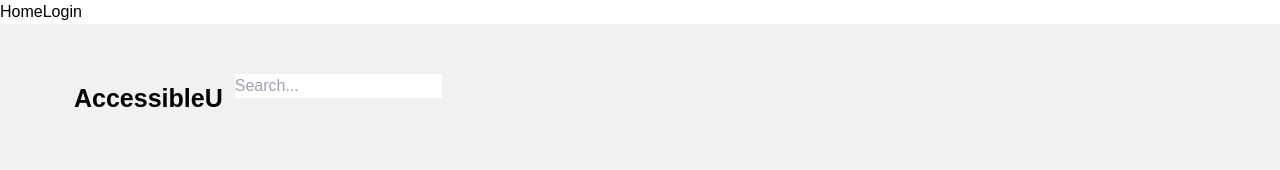
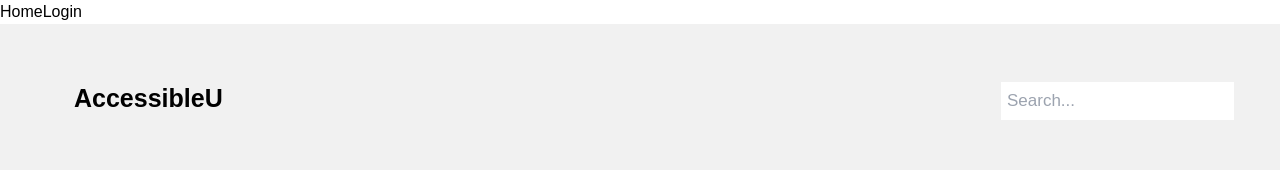
Before and after one commit to MichaelCut24/Wicked-Lieutenants-Work-Space, a React (Create React App) app in the folder accessibleu/: page / in a window 1280 px wide. Shown: the top 170 px of the page. Built offline with nearby package versions, Linux system fonts and the light colour scheme.

Commit message:
Added css for search bar

```diff
--- a/accessibleu/src/pages/Home.css
+++ b/accessibleu/src/pages/Home.css
@@ -22,6 +22,14 @@ font-size: 25px;
 font-weight: bold;
 }
 
+.header input[type=text] {
+  float: right;
+  padding: 6px;
+  margin-top: 8px;
+  margin-right: 16px;
+  border: none;
+  font-size: 17px;
+}
 
 .header a.active {
 background-color: dodgerblue;
```
